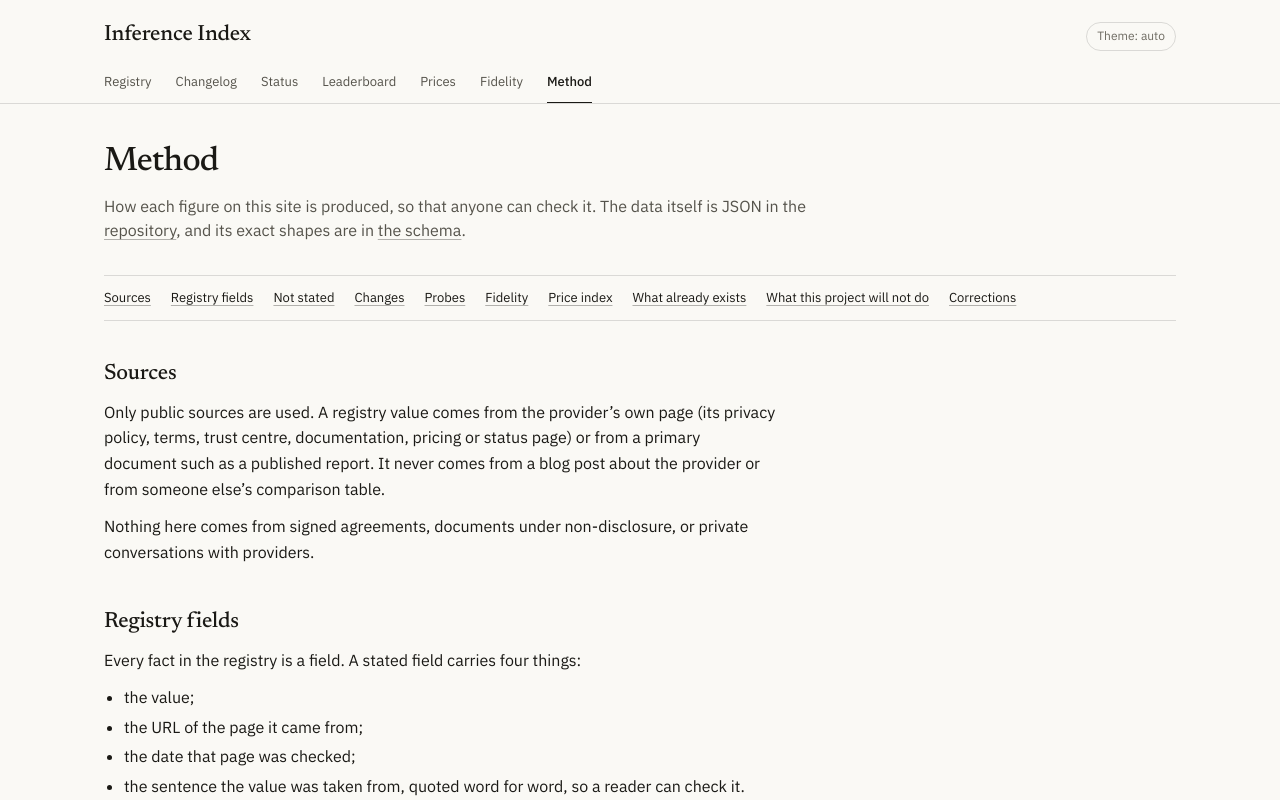
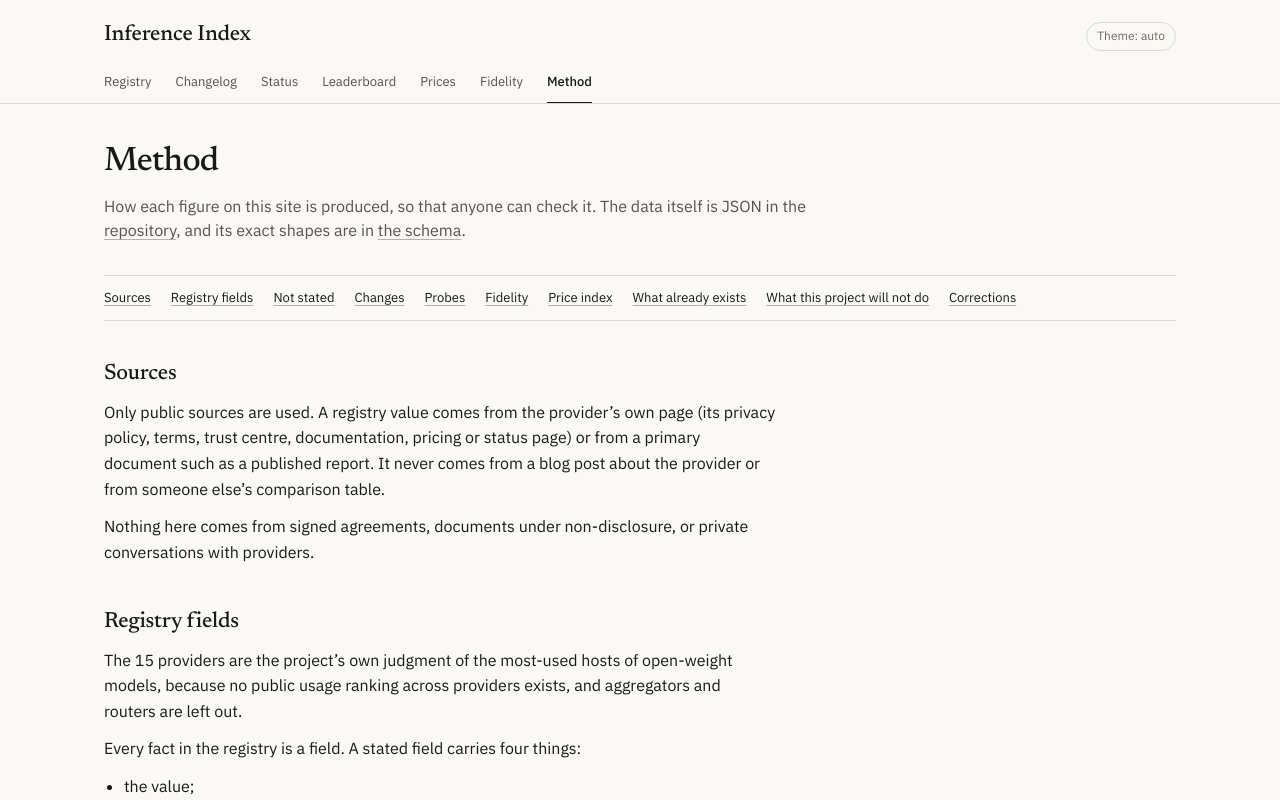
Before and after one commit to 31Carlton7/inference-index, a Next.js app: page /method in a window 1280 px wide. Shown: the top 800 px of the page. Built offline with nearby package versions, Linux system fonts and the light colour scheme.

Commit message:
Say how the providers were chosen on the method page

```diff
--- a/app/method/page.tsx
+++ b/app/method/page.tsx
@@ -1,7 +1,7 @@
 import type { Metadata } from "next";
 import Link from "next/link";
 import { MethodDoc } from "@/components/method-doc";
-import { getModels } from "@/lib/data";
+import { getModels, getProviders } from "@/lib/data";
 import { REPO_URL, RUNS_DIR_URL, mainFileUrl } from "@/lib/links";
 import { REGISTRY_FIELDS } from "@/lib/schema";
 
@@ -63,6 +63,11 @@ export default function MethodPage() {
 
         <section>
           <h2 id="fields">Registry fields</h2>
+          <p>
+            The {getProviders().length} providers are the project&rsquo;s own judgment of the most-used hosts of
+            open-weight models, because no public usage ranking across providers exists, and aggregators and routers
+            are left out.
+          </p>
           <p>Every fact in the registry is a field. A stated field carries four things:</p>
           <ul>
             <li>the value;</li>
```
